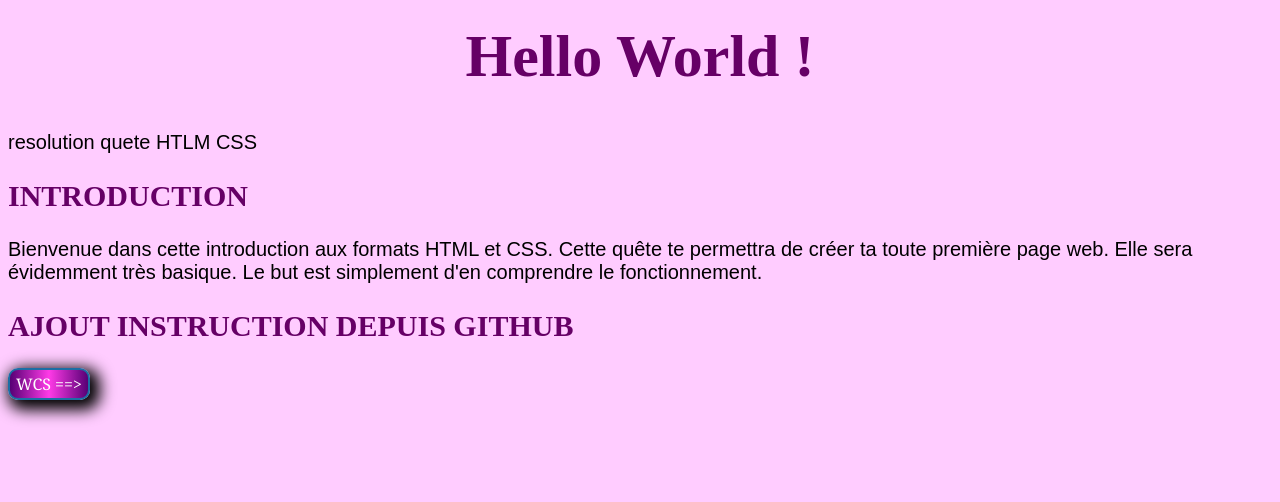
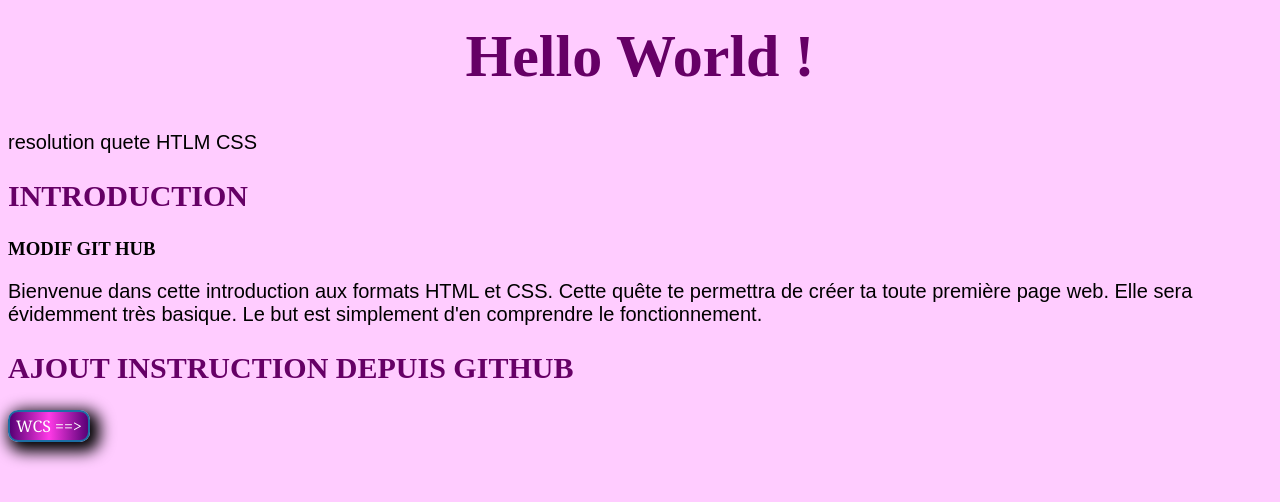
Before and after one commit to HeleneG-WCS/Lien_VSC_WildGit, a plain HTML site: page index.html in a window 1280 px wide. Shown: the part 228-730 px from the top of the page. Drawn offline with Linux system fonts and the light colour scheme.

Commit message:
Update index.html GITHUB

```diff
--- a/index.html
+++ b/index.html
@@ -11,6 +11,7 @@
 <h1> Hello World ! </h1>
 <p> resolution quete HTLM CSS </p>
 <h2> INTRODUCTION </h2>
+<h3> MODIF GIT HUB</h3>
 <p> Bienvenue dans cette introduction aux formats HTML et CSS. Cette quête te permettra de créer ta toute première page web. Elle sera évidemment très basique. Le but est simplement d'en comprendre le fonctionnement. </p>
 <h2> AJOUT INSTRUCTION DEPUIS GITHUB </h2>
 <a href= "http://www.wildcodeschool.com"> WCS ==>  </a>
```
